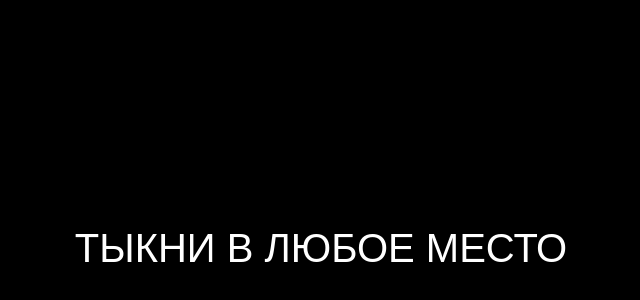
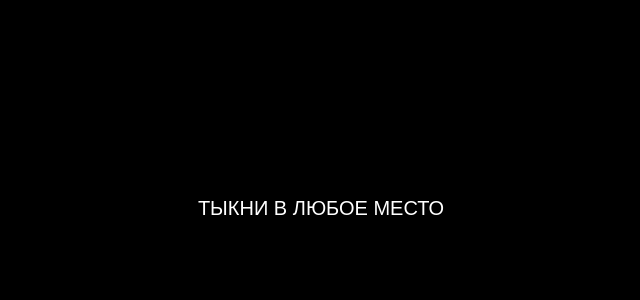
Before and after one commit to ert1231236/MyButton, a plain HTML site: page index.html in a window 1280 px wide. Shown: the part 152-452 px from the top of the page, without its empty margins (319-959 px from the left). Drawn offline with Linux system fonts and the light colour scheme.

Commit message:
Update index.html

```diff
--- a/index.html
+++ b/index.html
@@ -6,13 +6,13 @@
     <style>
         body {
             margin: 0;
-            height: 100vh;
+            height: 90vh;
             background: black;
             color: white;
             display: flex;
             justify-content: center;
             align-items: center;
-            font-size: 40px;
+            font-size: 20px;
             font-family: Arial, sans-serif;
             cursor: pointer;
             user-select: none;
```
